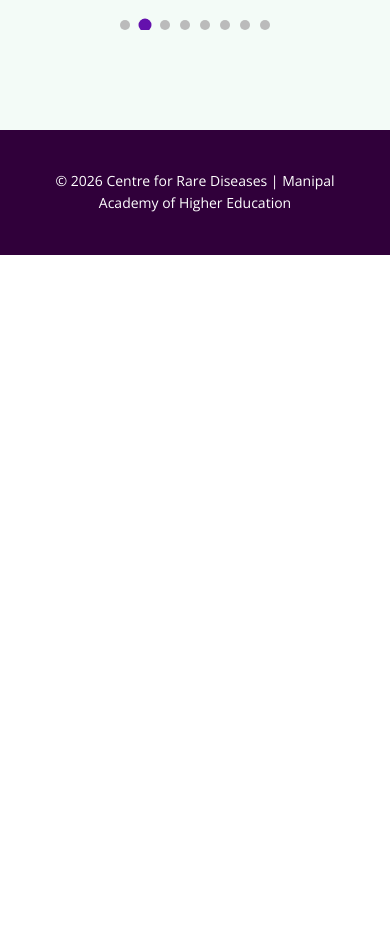
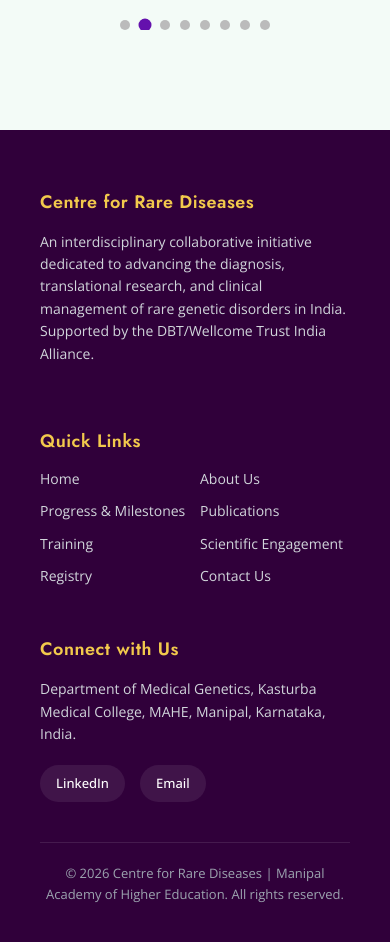
Before and after one commit to vismay-bioinfo/crc-website, a React (Vite) app: page / in a window 390 px wide. Shown: the part 7766-8708 px from the top of the page. Before the commit the page ends 8021 px from the top, so only its background shows below. Built offline with nearby package versions, Linux system fonts and the light colour scheme.

Commit message:
feat: redesign footer component, alternate publications year blocks, and unify mustard yellow button hovers

```diff
--- a/src/components/footer.jsx
+++ b/src/components/footer.jsx
@@ -1,15 +1,64 @@
 import React from "react";
+import { Link } from "react-router-dom";
 
 export default function Footer() {
+  return (
+    <footer className="footer">
+      <div className="footer-container">
 
-  return (
+        {/* Left Column: Centre Description */}
+        <div className="footer-section footer-about">
+          <h3>Centre for Rare Diseases</h3>
+          <p>
+            An interdisciplinary collaborative initiative dedicated to advancing the diagnosis,
+            translational research, and clinical management of rare genetic disorders in India.
+            Supported by the DBT/Wellcome Trust India Alliance.
+          </p>
+        </div>
 
-<footer className="footer">
+        {/* Middle Column: Quick Navigation Links */}
+        <div className="footer-section footer-links">
+          <h3>Quick Links</h3>
+          <div className="footer-links-grid">
+            <Link to="/">Home</Link>
+            <Link to="/about">About Us</Link>
+            <Link to="/progress">Progress & Milestones</Link>
+            <Link to="/publications">Publications</Link>
+            <Link to="/training">Training</Link>
+            <Link to="/scientific-engagement">Scientific Engagement</Link>
+            <Link to="/crc-registry">Registry</Link>
+            <Link to="/contact">Contact Us</Link>
+          </div>
+        </div>
 
-  © 2026 Centre for Rare Diseases | Manipal Academy of Higher Education
+        {/* Right Column: Connect & Location Info */}
+        <div className="footer-section footer-social">
+          <h3>Connect with Us</h3>
+          <p>Department of Medical Genetics, Kasturba Medical College, MAHE, Manipal, Karnataka, India.</p>
+          <div className="footer-social-icons">
+            <a
+              href="https://www.linkedin.com/company/centre-for-rare-diseases-mahe"
+              target="_blank"
+              rel="noopener noreferrer"
+              aria-label="LinkedIn"
+            >
+              LinkedIn
+            </a>
+            <a
+              href="mailto:genetics.clinic@manipal.edu"
+              aria-label="Email"
+            >
+              Email
+            </a>
+          </div>
+        </div>
 
-</footer>
+      </div>
 
+      <div className="footer-bottom">
+        <hr className="footer-divider" />
+        <p>© 2026 Centre for Rare Diseases | Manipal Academy of Higher Education. All rights reserved.</p>
+      </div>
+    </footer>
   );
-
 }
--- a/src/index.css
+++ b/src/index.css
@@ -150,14 +150,141 @@
 }
 
 /* ================= FOOTER ================= */
+/* ================= FOOTER REDESIGN ================= */
 .footer {
   width: 100%;
   background: var(--hero-dark);
   color: white;
-  text-align: center;
-  padding: 40px;
+  padding: 60px 20px 30px;
   font-size: 14px;
 }
+
+.footer-container {
+  max-width: 1100px;
+  margin: 0 auto;
+  display: grid;
+  grid-template-columns: 1.2fr 1fr 1fr;
+  gap: 40px;
+  text-align: left;
+}
+
+.footer-section h3 {
+  font-family: "Jost", sans-serif;
+  font-size: 18px;
+  color: var(--accent-yellow);
+  margin-bottom: 20px;
+  font-weight: 600;
+  letter-spacing: 0.5px;
+}
+
+.footer-about p {
+  line-height: 1.6;
+  color: #d1d5db;
+  font-size: 14px;
+}
+
+.footer-links-grid {
+  display: grid;
+  grid-template-columns: 1fr;
+  gap: 10px;
+}
+
+.footer-links-grid a {
+  color: #d1d5db;
+  text-decoration: none;
+  transition: all 0.2s ease;
+  width: max-content;
+}
+
+.footer-links-grid a:hover {
+  color: var(--accent-yellow);
+  transform: translateX(4px);
+}
+
+.footer-social p {
+  color: #d1d5db;
+  line-height: 1.6;
+  margin-bottom: 20px;
+}
+
+.footer-social-icons {
+  display: flex;
+  gap: 15px;
+}
+
+.footer-social-icons a {
+  display: inline-block;
+  padding: 8px 16px;
+  border-radius: 20px;
+  background: rgba(255, 255, 255, 0.08);
+  color: white;
+  text-decoration: none;
+  font-weight: 500;
+  font-size: 13px;
+  transition: all 0.25s ease;
+}
+
+.footer-social-icons a:hover {
+  background: var(--accent-yellow);
+  color: #222;
+  transform: translateY(-2px);
+}
+
+.footer-bottom {
+  max-width: 1100px;
+  margin: 40px auto 0;
+  text-align: center;
+}
+
+.footer-divider {
+  border: 0;
+  height: 1px;
+  background: rgba(255, 255, 255, 0.1);
+  margin-bottom: 20px;
+}
+
+.footer-bottom p {
+  color: #9ca3af;
+  font-size: 13px;
+  margin: 0;
+}
+
+/* Responsive Footer */
+@media (max-width: 900px) {
+  .footer-container {
+    grid-template-columns: 1fr;
+    gap: 30px;
+  }
+  .footer-section h3 {
+    margin-bottom: 12px;
+  }
+  .footer-links-grid {
+    grid-template-columns: 1fr 1fr;
+  }
+}
+
+/* ================= DESKTOP FOOTER TYPOGRAPHY (min-width: 1440px) ================= */
+@media (min-width: 1440px) {
+  .footer {
+    padding: 80px 40px 40px !important;
+  }
+  .footer-section h3 {
+    font-size: 22px !important;
+  }
+  .footer-about p,
+  .footer-links-grid a,
+  .footer-social p {
+    font-size: 16px !important;
+  }
+  .footer-social-icons a {
+    font-size: 15px !important;
+    padding: 10px 20px !important;
+  }
+  .footer-bottom p {
+    font-size: 15px !important;
+  }
+}
+
 
 /* ================= PULSING DOT FOR BANNER ================= */
 .pulsing-dot {
--- a/src/pages/Publications.jsx
+++ b/src/pages/Publications.jsx
@@ -66,7 +66,7 @@
 
         <div className="container">
 
-          {sortedYears.map((year) => {
+          {sortedYears.map((year, index) => {
 
             const papers = groupByYear[year];
             const expanded = expandedYears[year];
@@ -74,7 +74,7 @@
 
             return (
 
-              <div key={year} className="year-block">
+              <div key={year} className={`year-block ${index % 2 === 0 ? "year-even" : "year-odd"}`}>
 
                 <h2 className="year-title">
                   {year}
--- a/src/styles/contact.css
+++ b/src/styles/contact.css
@@ -110,7 +110,8 @@
 }
 
 .contact-form button:hover{
-background:#1f4fa3;
+background:#f4c430;
+color:#222;
 }
 
 /* Contact Details */
--- a/src/styles/publications.css
+++ b/src/styles/publications.css
@@ -20,7 +20,25 @@
 /* ================= YEAR BLOCK ================= */
 
 .year-block{
-margin-bottom:60px;
+padding:30px;
+border-radius:20px;
+margin-bottom:40px;
+border:1px solid #eef2f6;
+box-shadow:0 4px 18px rgba(0,0,0,0.02);
+transition:all .25s ease;
+}
+
+.year-block:hover {
+  transform:translateY(-2px);
+  box-shadow:0 8px 28px rgba(0,0,0,0.04);
+}
+
+.year-even {
+  background:#f7f9fd;
+}
+
+.year-odd {
+  background:#ffffff;
 }
 
 .year-title{
@@ -164,9 +182,9 @@
 
 .paper-links a:hover{
 
-background:var(--hero-main);
+background:#f4c430;
 
-color:white;
+color:#222;
 
 }
 
@@ -197,7 +215,9 @@
 
 .view-more-btn:hover{
 
-background:#1f4fa3;
+background:#f4c430;
+
+color:#222;
 
 }
 
```
